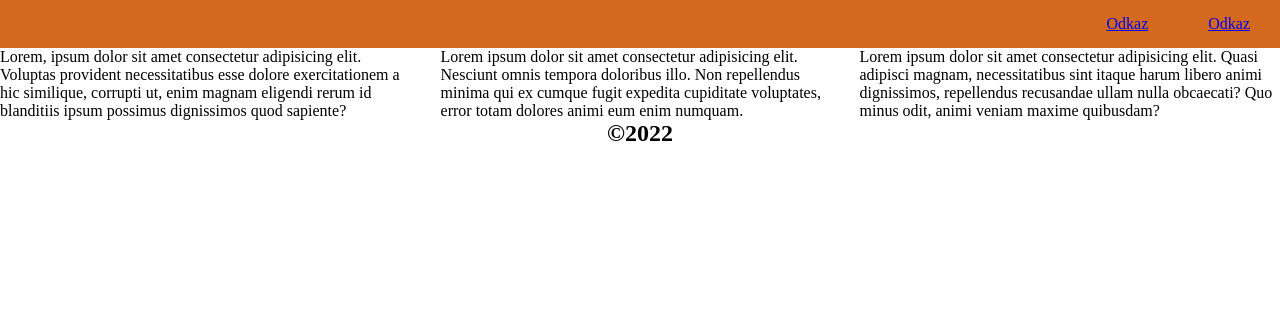
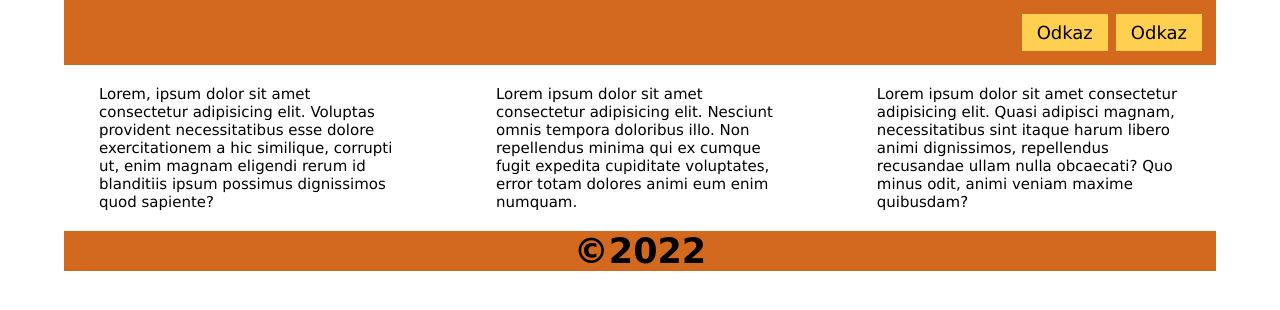
Before and after one commit to milos636/HTML, a plain HTML site: page Projekt 4/index.html in a window 1280 px wide. Drawn offline with Linux system fonts and the light colour scheme.

Commit message:
Update style.css

```diff
--- a/Projekt 4/css/style.css
+++ b/Projekt 4/css/style.css
@@ -5,7 +5,9 @@
 }
 
 body {
-    /* max-width: 100%; */
+    margin: auto;
+    max-width: 90%;
+    font-family: Verdana, Geneva, Tahoma, sans-serif;
 }
 header {
     background: chocolate;
@@ -13,15 +15,31 @@ header {
 header nav ul {
     display: flex;
     justify-content: flex-end;
-    /* max-width: 100%; */
+    padding: 10px;
 }
 header nav ul a {
-    padding: 15px 30px;
+    padding: 8px 15px;
+    margin: 4px;
+    font-size: 18px;
+    text-decoration: none;
+    background-color: rgb(255, 208, 80);
+    color: black;
+}
+header nav a:hover {
+    background-color: coral;
+    color: white;
+    font-size: 19px;
 }
 main {
+    margin: 20px 35px;
     display: flex;
-    gap: 30px;
+    gap: 100px;
+    font-size: 15px;
+}
+footer {
+    background: chocolate;
 }
 footer h2 {
     text-align: center;
+    font-size: 35px;
 }
```
